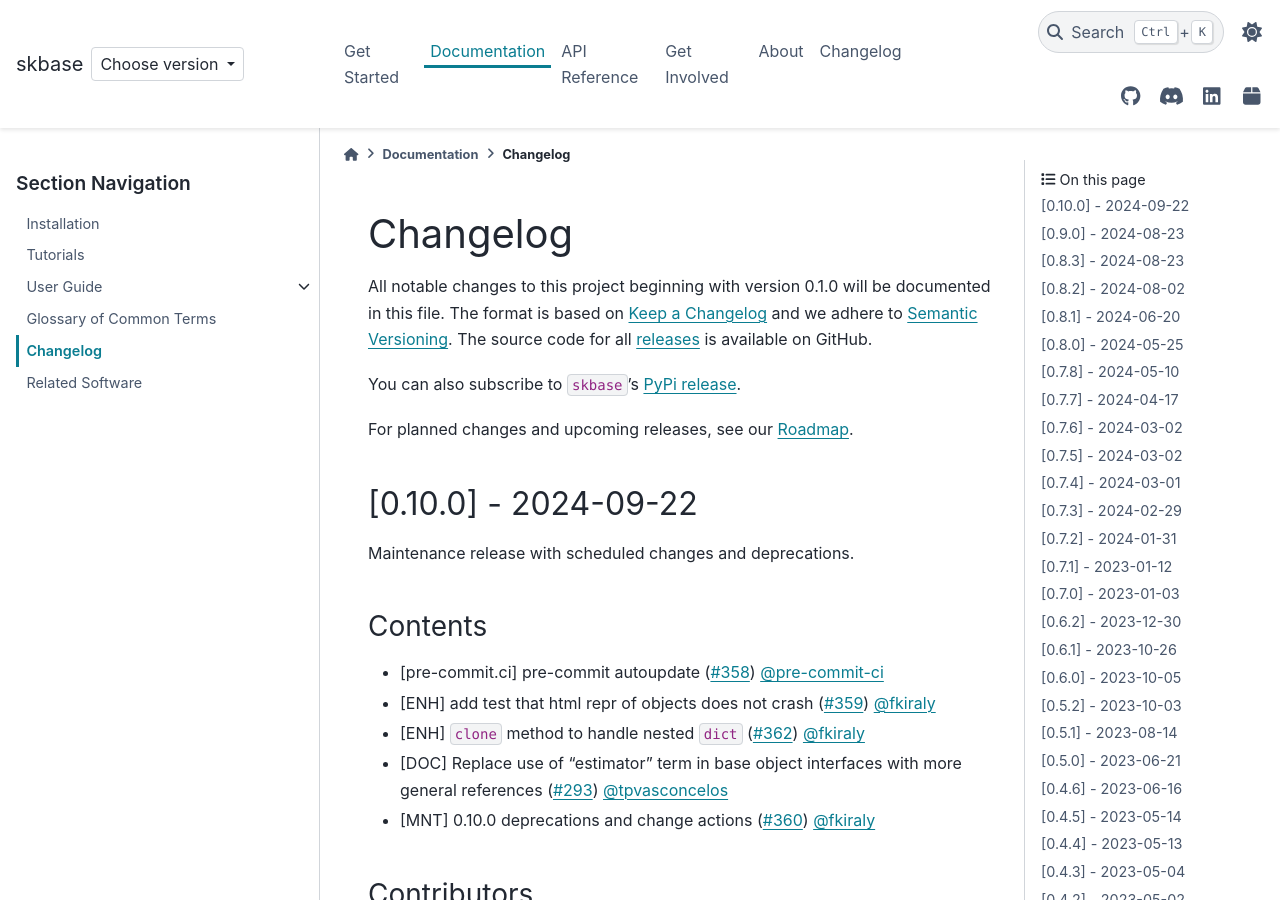
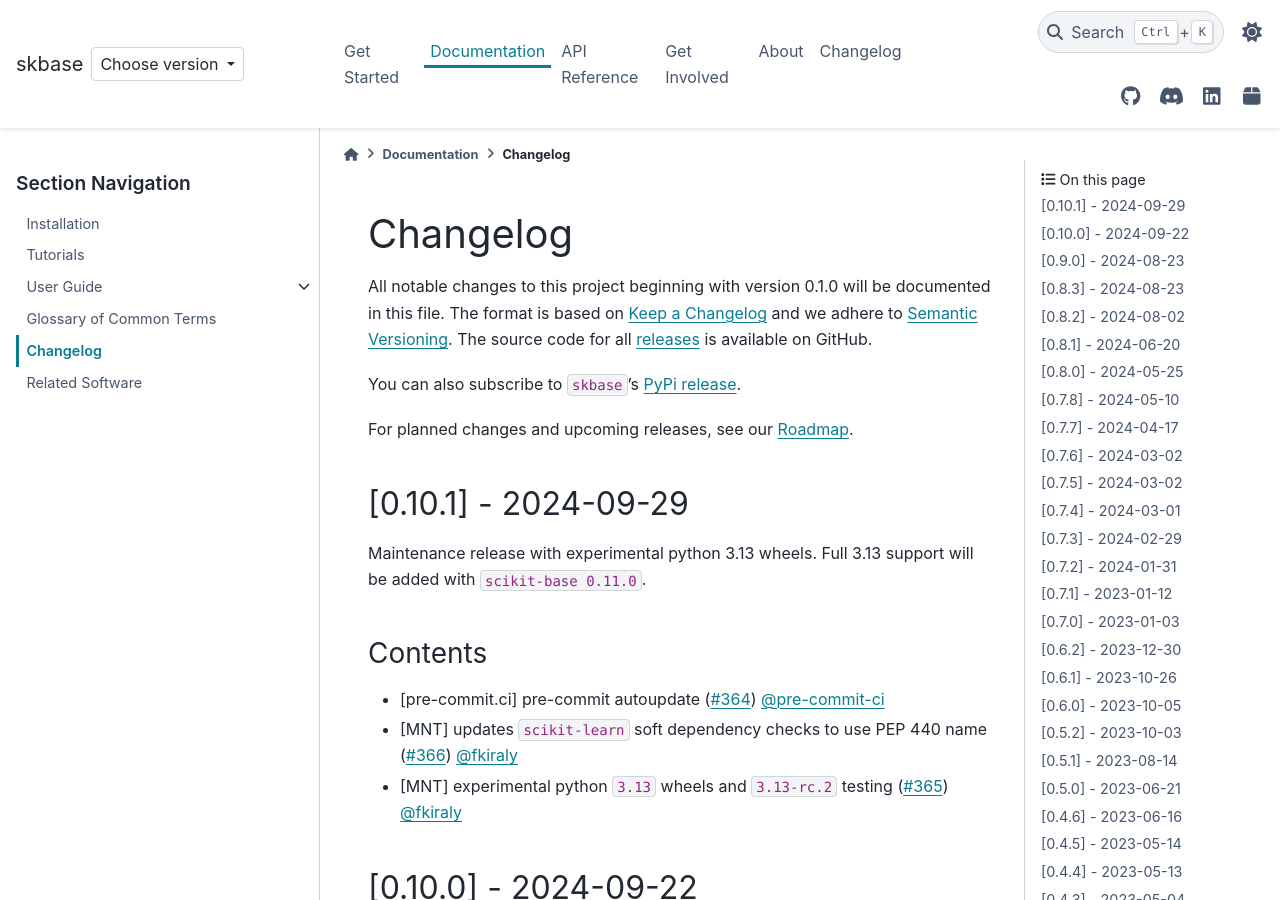
Before and after one commit to sktime/skbase, a Sphinx documentation site: the page built from docs/source/user_documentation/changelog.rst, in a window 1280 px wide and 900 px high. Built offline with Sphinx 7.4.7 and the PyData theme 0.15.4, drawn with Linux system fonts in a browser that asks for light colours; comment, search, counter and statistics services are not loaded.

Commit message:
Release 0.10.1 (#368)
Release 0.10.1

* changelog
* version bump

```diff
--- a/docs/source/user_documentation/changelog.rst
+++ b/docs/source/user_documentation/changelog.rst
@@ -13,6 +13,21 @@ You can also subscribe to ``skbase``'s
 `PyPi release <https://libraries.io/pypi/scikit-base>`_.
 
 For planned changes and upcoming releases, see our :ref:`roadmap`.
+
+[0.10.1] - 2024-09-29
+=====================
+
+Maintenance release with experimental python 3.13 wheels.
+Full 3.13 support will be added with ``scikit-base 0.11.0``.
+
+Contents
+--------
+
+* [pre-commit.ci] pre-commit autoupdate (:pr:`364`) :user:`pre-commit-ci`
+* [MNT] updates ``scikit-learn`` soft dependency checks to use PEP 440 name
+  (:pr:`366`) :user:`fkiraly`
+* [MNT] experimental python ``3.13`` wheels and ``3.13-rc.2`` testing
+  (:pr:`365`) :user:`fkiraly`
 
 
 [0.10.0] - 2024-09-22
--- a/pyproject.toml
+++ b/pyproject.toml
@@ -1,6 +1,6 @@
 [project]
 name = "scikit-base"
-version = "0.10.0"
+version = "0.10.1"
 description = "Base classes for sklearn-like parametric objects"
 authors = [
     {name = "sktime developers", email = "sktime.toolbox@gmail.com"},
--- a/skbase/__init__.py
+++ b/skbase/__init__.py
@@ -6,4 +6,4 @@
 The included functionality makes it easy to reuse scikit-learn and
 sktime design principles in your project.
 """
-__version__: str = "0.10.0"
+__version__: str = "0.10.1"
```
Also changed, not shown: README.md (+1 -1 lines), docs/source/_static/switcher.json (+6 -1 lines).
